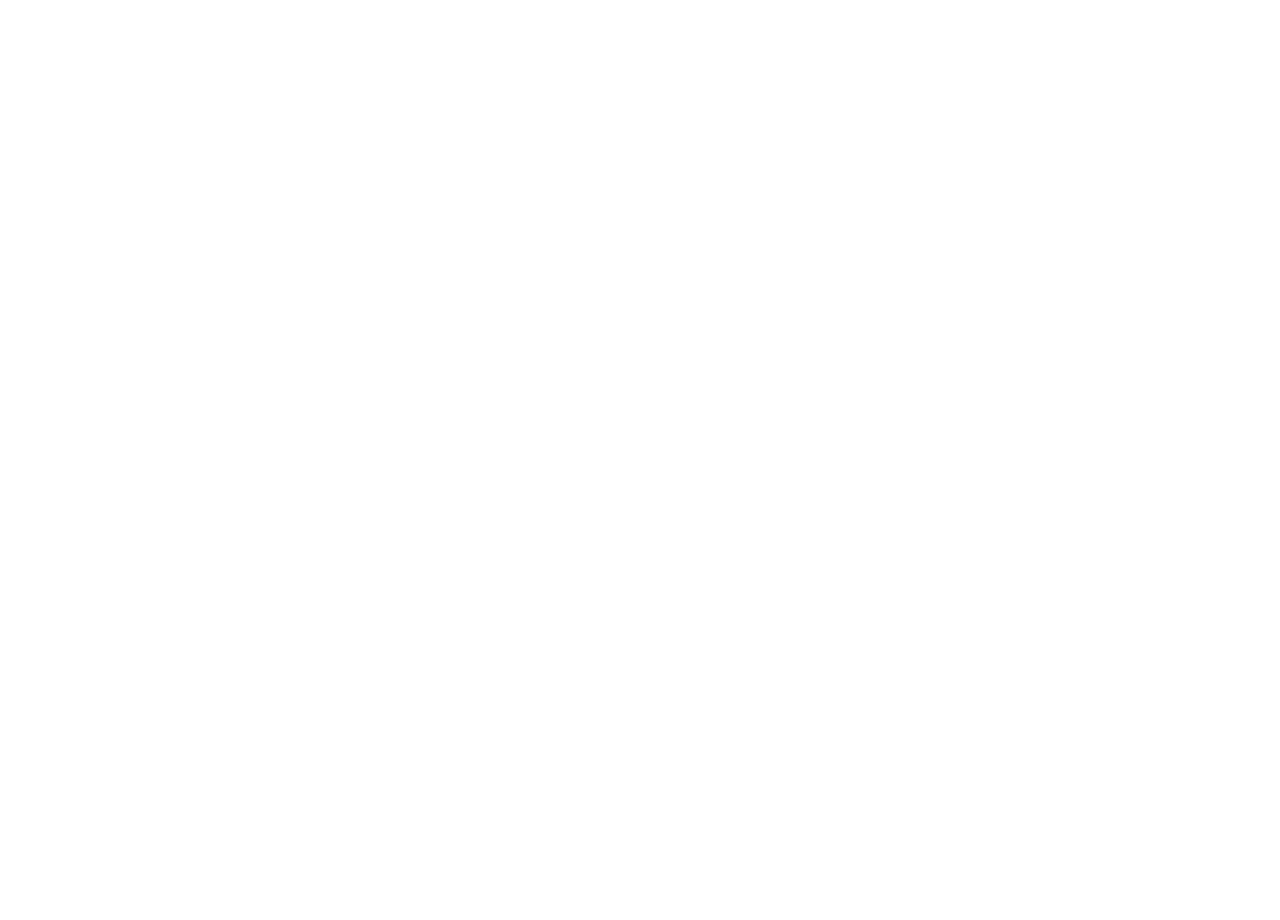
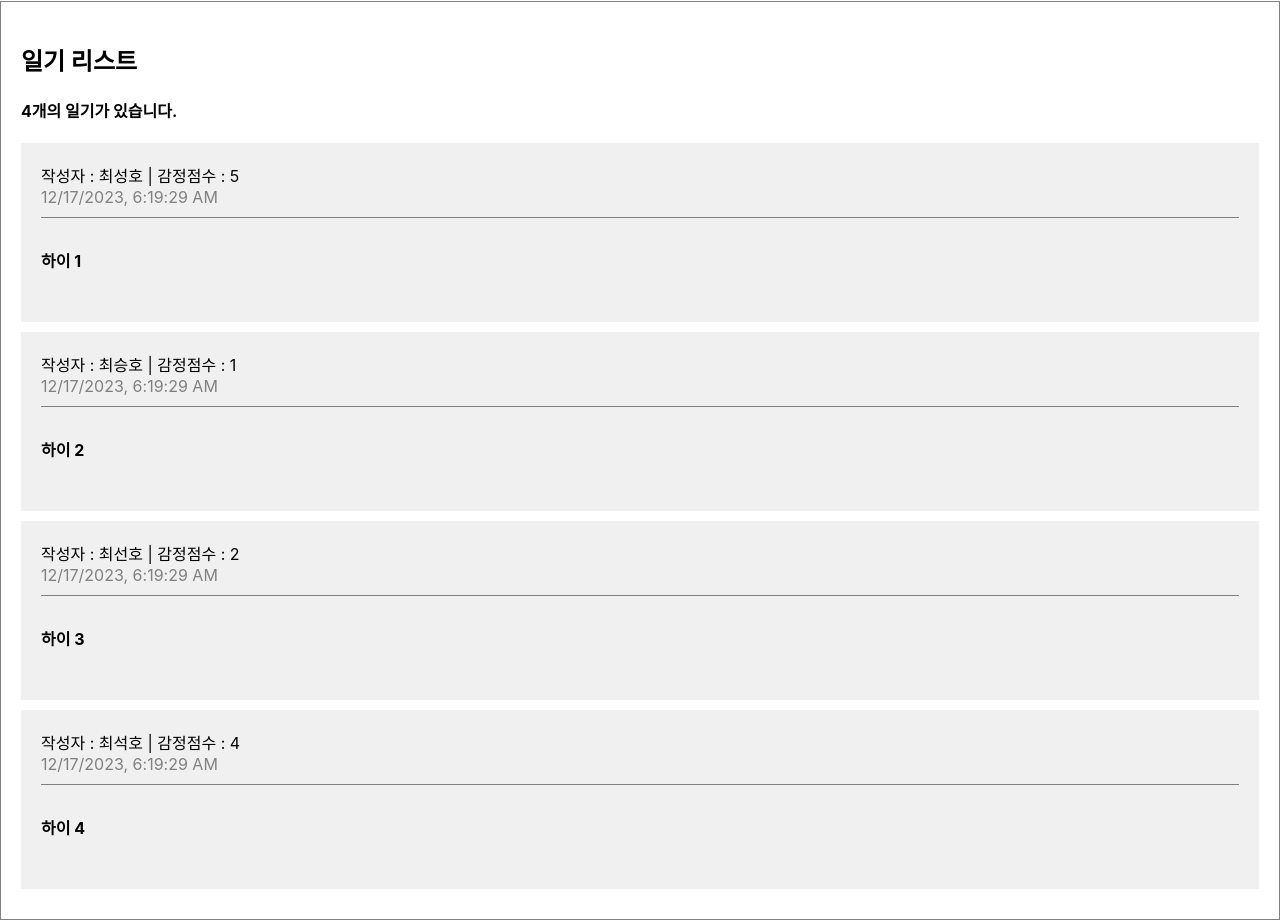
Before and after one commit to seonghoho/udemy-react, a React (Create React App) app in the folder 05_Simple_diary/simplediary/: page / in a window 1280 px wide. Shown: the part 493-1413 px from the top of the page. Before the commit the page ends 800 px from the top, so only its background shows below. Built offline with nearby package versions, Linux system fonts and the light colour scheme; the HTML template or start-up script is replaced by a standard one.

Commit message:
[231217] React diary project - List 렌더링 적용

```diff
--- a/05_Simple_diary/simplediary/src/App.css
+++ b/05_Simple_diary/simplediary/src/App.css
@@ -25,3 +25,39 @@
     padding: 10px;
     cursor: pointer;
 }
+
+/* List */
+
+.DiaryList {
+    border : 1px solid gray;
+    padding : 20px;
+    margin-top : 20px;
+}
+
+.DiaryList h2 {
+    text-align: 10px;
+}
+
+/* Item */
+
+.DiaryItem {
+    background-color: rgb(240, 240, 240);
+    margin-bottom: 10px;
+    padding: 20px;
+}
+
+.DiaryItem .info {
+    border-bottom : 1px solid gray;
+    padding-bottom : 10px;
+    margin-bottom : 10px;
+}
+
+.DiaryItem .date {
+    color: gray;
+}
+
+.DiaryItem .content {
+    font-weight: bold;
+    margin-bottom: 30px;
+    margin-top: 30px;
+}
--- a/05_Simple_diary/simplediary/src/App.js
+++ b/05_Simple_diary/simplediary/src/App.js
@@ -1,10 +1,46 @@
 import './App.css';
 import DiaryEditor from './DiaryEditor';
+import DiaryList from './DiaryList';
+
+const dummyList= [
+  {
+    id:1,
+    author: "최성호",
+    content: "하이 1",
+    emotion:5,
+    created_date: new Date().getTime()
+  },
+  {
+    id:2,
+    author: "최승호",
+    content: "하이 2",
+    emotion:1,
+    created_date: new Date().getTime()
+  },
+  {
+    id:3,
+    author: "최선호",
+    content: "하이 3",
+    emotion:2,
+    created_date: new Date().getTime()
+  },
+  {
+    id:4,
+    author: "최석호",
+    content: "하이 4",
+    emotion:4,
+    created_date: new Date().getTime()
+  },
+
+
+]
+
 
 function App() {
   return (
     <div className="App">
       <DiaryEditor/>
+      <DiaryList diaryList={dummyList} />
     </div>
   );
 }
--- a/05_Simple_diary/simplediary/src/DiaryEditor.js
+++ b/05_Simple_diary/simplediary/src/DiaryEditor.js
@@ -73,6 +73,7 @@
 
             {/* 감정 점수 */}
             <div>
+                오늘의 감정점수 :
                 <select
                     name="emotion"
                     value={state.emotion}
--- /dev/null
+++ b/05_Simple_diary/simplediary/src/DiaryItem.js
@@ -0,0 +1,17 @@
+const DiaryItem = ({author, content, created_date, emotion, id}) => {
+
+    return (
+        <div className="DiaryItem">
+            <div className="info">
+                <span>작성자 : {author} | 감정점수 : {emotion}</span>
+                <br />
+                <span className="date">
+                    {new Date(created_date).toLocaleString()}
+                </span>
+            </div>
+            <div className="content">{content}</div>
+        </div>
+    );
+};
+
+export default DiaryItem;
--- /dev/null
+++ b/05_Simple_diary/simplediary/src/DiaryList.js
@@ -0,0 +1,30 @@
+import DiaryItem from './DiaryItem.js';
+
+const DiaryList = ({ diaryList }) => {
+    console.log(diaryList);
+    return (
+        <div className="DiaryList">
+            <h2>일기 리스트</h2>
+            <h4>{diaryList.length}개의 일기가 있습니다.</h4>
+            <div>
+                {diaryList.map((it) => (
+                    <DiaryItem key={it.id} {...it}/>
+
+                    // <div key={it.id}>
+                    //     <div>작성자 : {it.author}</div>
+                    //     <div>일기 : {it.content}</div>
+                    //     <div>감정 : {it.emotion}</div>
+                    //     <div>작성 시간(ms) : {it.created_date}</div>
+                    // </div>
+                ))}
+            </div>
+        </div>
+    );
+};
+
+// undefined로 전달 될 수 있는 값을 defaultProps를 사용함으로써 에러를 방지할 수 있다.
+DiaryList.defaultProps = {
+    diaryList:[],
+}
+
+export default DiaryList;
```
